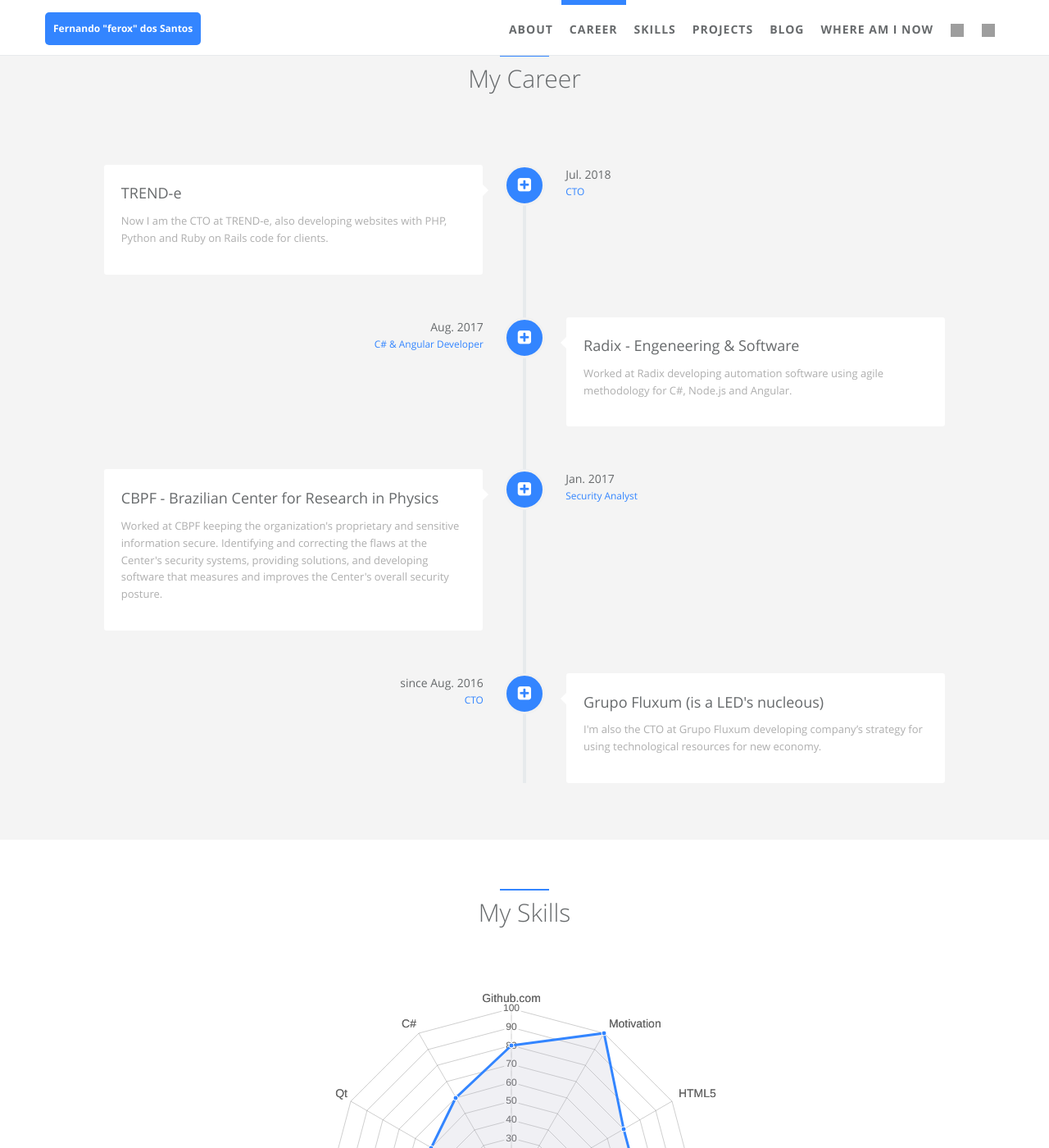
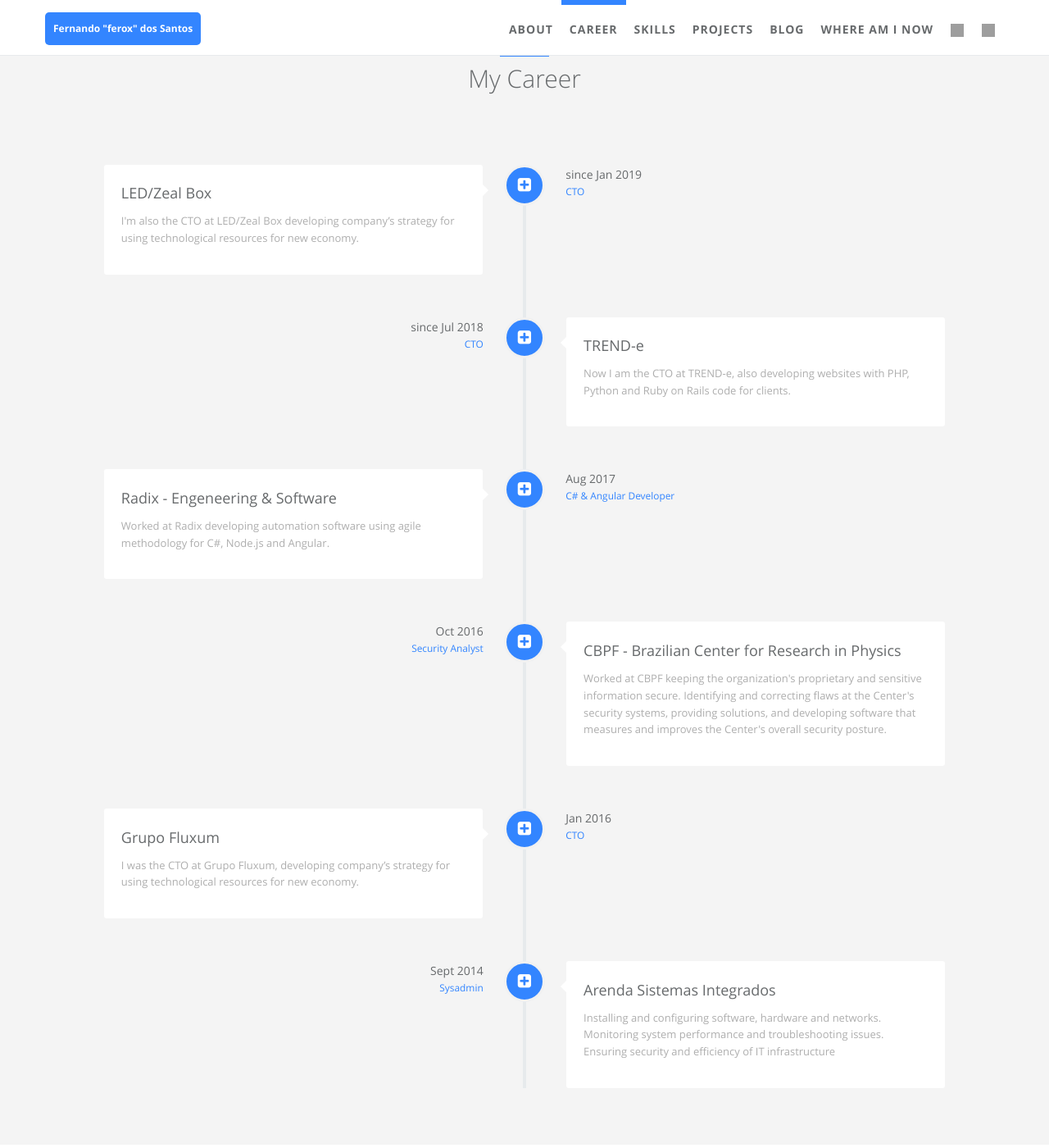
Before and after one commit to ferox/ferox.github.io, a Jekyll site: the page built from index.html, in a window 1280 px wide and 1400 px high, scrolled down 894 px. Shown: the whole window at 82% size. Built offline with Jekyll 4.4.1, drawn with Linux system fonts in a browser that asks for light colours; some of the changed text lies outside the part shown; grey boxes are pictures that could not be loaded.

Commit message:
Ajustando a área de Careers, removendo o projeto hub e adicionando o projeto QCorpus.

```diff
--- a/_data/index/links.yml
+++ b/_data/index/links.yml
@@ -5,11 +5,11 @@
   website: https://trend-e.tk
   email: fernando@trend-e.tk
 
-- last_name: Grupo Fluxum
+- last_name: LED/Zeal Box
   first_name:
   desc: CTO
-  website: http://www.grupofluxum.ga
-  email: fernando@grupofluxum.ga
+  website: http://zealbox.tk
+  email: fernando@zealbox.tk
 
 - last_name: Fedora Project
   first_name:
--- a/static/locales/en.json
+++ b/static/locales/en.json
@@ -25,28 +25,36 @@
   },
   "projects":{
     "my_projects": "My Projects",
-    "hub": "Hub is a command-line wrapper for git that makes you better at GitHub.",
+    "QCorpus": "It's a system that manages Pilates Studios written in Qt/C++.",
     "namebench": "It hunts down the fastest DNS servers available for your computer to use. namebench runs a fair and thorough benchmark using your web browser history, tcpdump output, or standardized datasets in order to provide an individualized recommendation. namebench is completely free and does not modify your system in any way.",
-    "QTivion": "Tivion is a simple streaming player for TV online. It’s a program that I'm developing with Qt, PyQt and the backend of player MPlayer."
+    "QTivion": "QTivion is a simple streaming player for TV online. It’s a program that I'm developing with Qt, PyQt and the backend of player MPlayer."
   },
   "career":{
     "my_career": "My Career",
-    "company_a": "TREND-e",
-    "company_a_desc": "Now I am the CTO at TREND-e, also developing websites with PHP, Python and Ruby on Rails code for clients.",
-    "company_a_date": "Jul. 2018",
+    "company_a": "LED/Zeal Box",
+    "company_a_desc": "I'm also the CTO at LED/Zeal Box developing company’s strategy for using technological resources for new economy.",
+    "company_a_date": "since Jan 2019",
     "company_a_job": "CTO",
-    "company_b": "Radix - Engeneering & Software",
-    "company_b_desc": "Worked at Radix developing automation software using agile methodology for C#, Node.js and Angular.",
-    "company_b_date": "Aug. 2017",
-    "company_b_job": "C# & Angular Developer",
-    "company_c": "CBPF - Brazilian Center for Research in Physics",
-    "company_c_desc": "Worked at CBPF keeping the organization's proprietary and sensitive information secure. Identifying and correcting the flaws at the Center's security systems, providing solutions, and developing software that measures and improves the Center's overall security posture.",
-    "company_c_date": "Jan. 2017",
-    "company_c_job": "Security Analyst",
-    "company_d": "Grupo Fluxum (is a LED's nucleous)",
-    "company_d_desc": "I'm also the CTO at Grupo Fluxum developing company’s strategy for using technological resources for new economy.",
-    "company_d_date": "since Aug. 2016",
-    "company_d_job": "CTO"
+    "company_b": "TREND-e",
+    "company_b_desc": "Now I am the CTO at TREND-e, also developing websites with PHP, Python and Ruby on Rails code for clients.",
+    "company_b_date": "since Jul 2018",
+    "company_b_job": "CTO",
+    "company_c": "Radix - Engeneering & Software",
+    "company_c_desc": "Worked at Radix developing automation software using agile methodology for C#, Node.js and Angular.",
+    "company_c_date": "Aug 2017",
+    "company_c_job": "C# & Angular Developer",
+    "company_d": "CBPF - Brazilian Center for Research in Physics",
+    "company_d_desc": "Worked at CBPF keeping the organization's proprietary and sensitive information secure. Identifying and correcting flaws at the Center's security systems, providing solutions, and developing software that measures and improves the Center's overall security posture.",
+    "company_d_date": "Oct 2016",
+    "company_d_job": "Security Analyst",
+    "company_e": "Grupo Fluxum",
+    "company_e_desc": "I was the CTO at Grupo Fluxum, developing company’s strategy for using technological resources for new economy.",
+    "company_e_date": "Jan 2016",
+    "company_e_job": "CTO",
+    "company_f": "Arenda Sistemas Integrados",
+    "company_f_desc": "Installing and configuring software, hardware and networks. Monitoring system performance and troubleshooting issues. Ensuring security and efficiency of IT infrastructure",
+    "company_f_date": "Sept 2014",
+    "company_f_job": "Sysadmin"
   },
   "blog":{
     "my_blog": "My Blog",
```
Also changed, not shown: _data/index/careers.yml (+30 -2 lines), _data/index/projects.yml (+4 -4 lines), static/locales/pt.json (+24 -16 lines), 2 other files.
